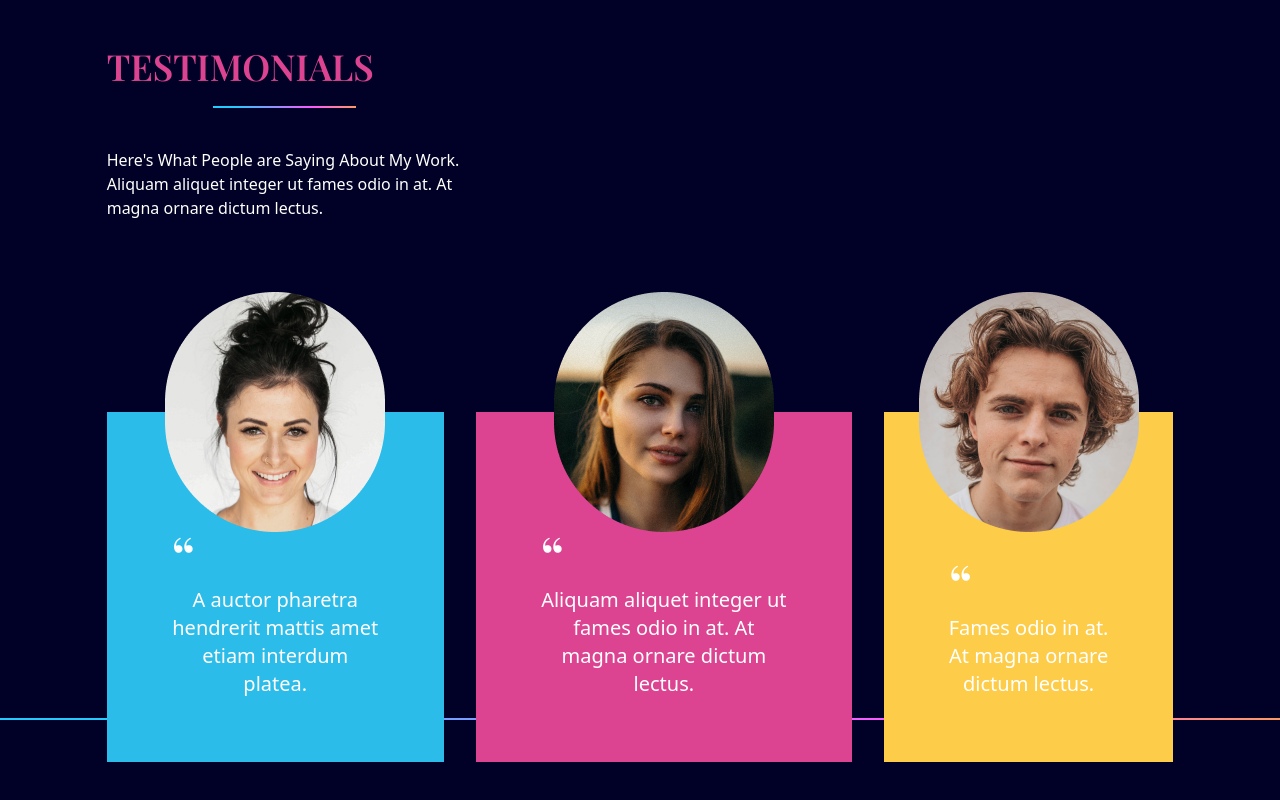
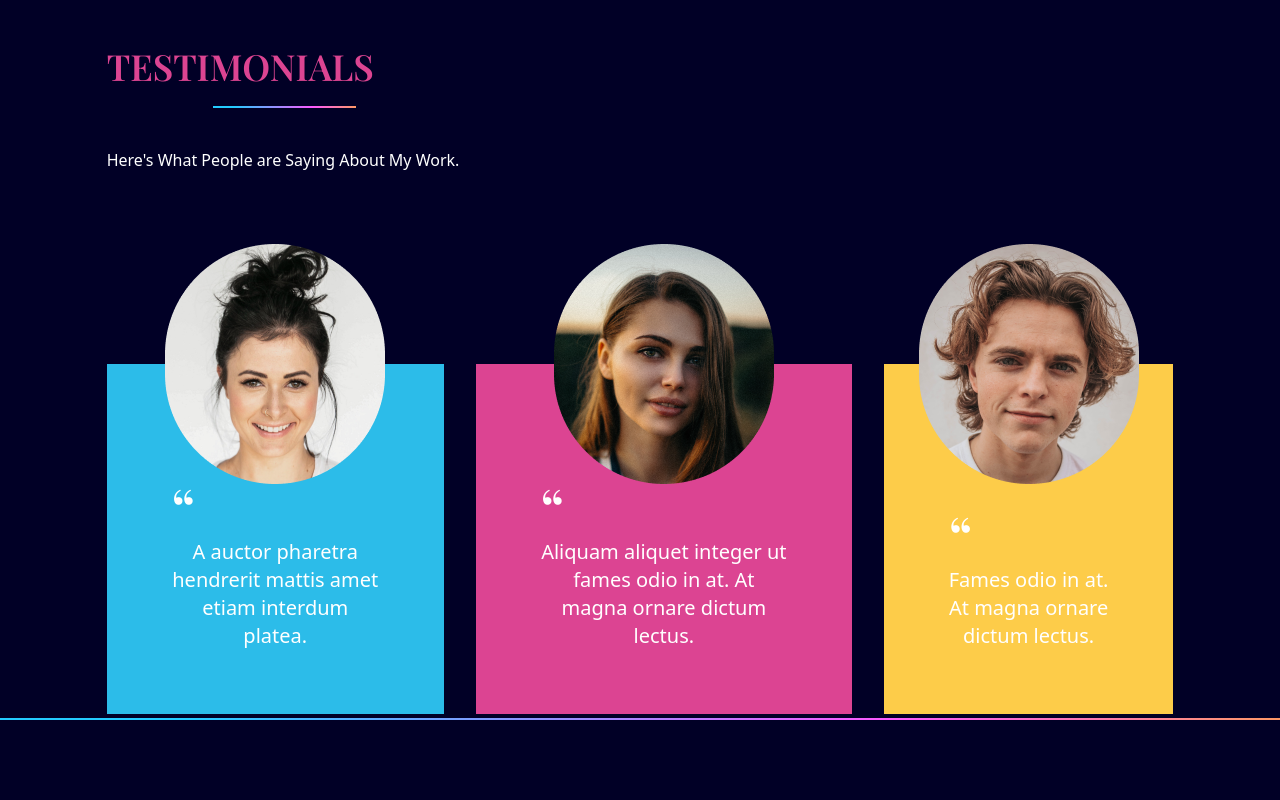
Before and after one commit to HenriqueMoreira-1/hm-portfolio, a React (Create React App) app: page / in a window 1280 px wide. Shown: the part 2914-3714 px from the top of the page. Built offline with nearby package versions, Linux system fonts and the light colour scheme; the HTML template or start-up script is replaced by a standard one.

Commit message:
refactor: remove unused text

```diff
--- a/src/scenes/Testimonials.jsx
+++ b/src/scenes/Testimonials.jsx
@@ -21,8 +21,7 @@ const Testimonials = () => {
         </p>
         <LineGradient width="mx-auto w-2/5" />
         <p className="mt-10">
-          Here's What People are Saying About My Work. Aliquam aliquet integer
-          ut fames odio in at. At magna ornare dictum lectus.
+          Here's What People are Saying About My Work.
         </p>
       </motion.div>
 
```
